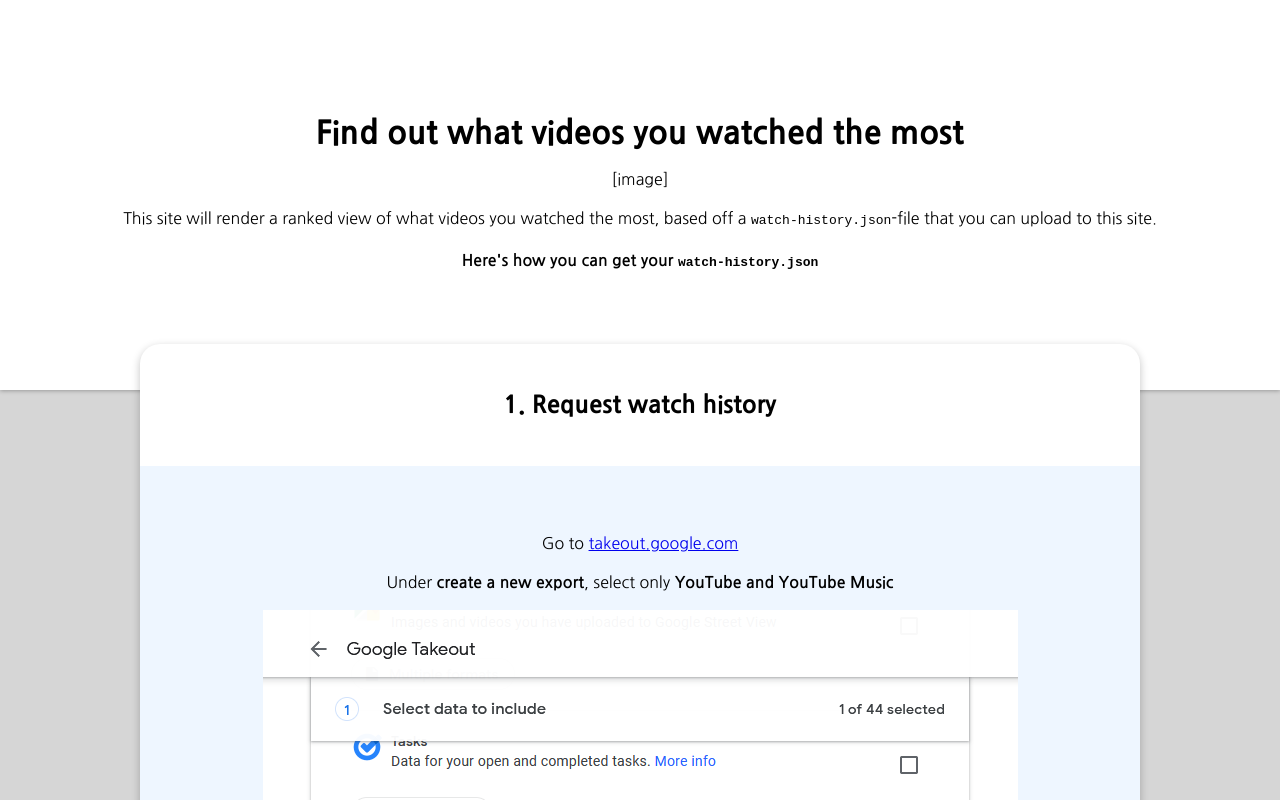
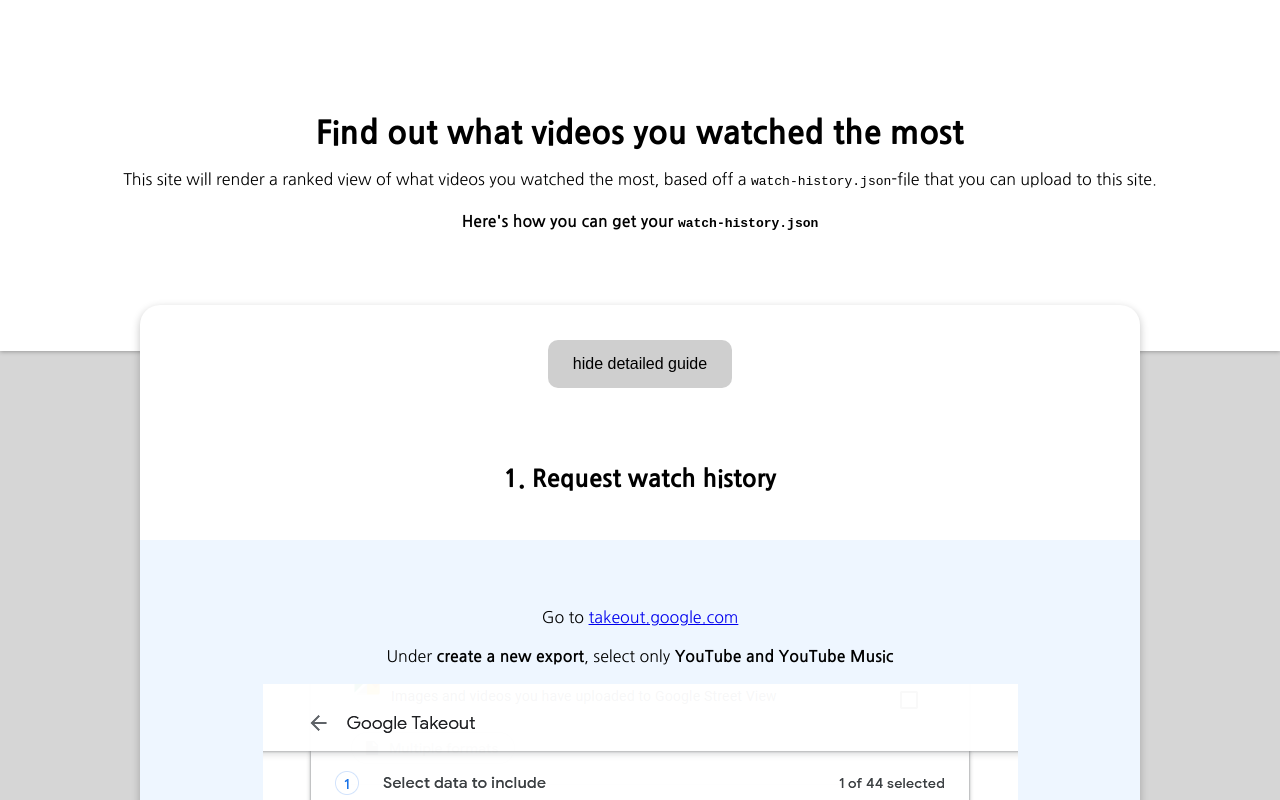
Before and after one commit to paalss/youtube-wrapped, a React (Create React App) app: page / in a window 1280 px wide. Shown: the top 800 px of the page. Built offline with nearby package versions, Linux system fonts and the light colour scheme.

Commit message:
add expand/collapse button for detailed guide, set load amount to 10. other stuff

```diff
--- a/src/App.css
+++ b/src/App.css
@@ -54,6 +54,11 @@ label {
   cursor: pointer;
 }
 
+button.gray {
+  color: #000;
+  background-color: #cfcfcf;
+}
+
 label {
   display: block;
 }
--- a/src/components/common/list/list.js
+++ b/src/components/common/list/list.js
@@ -89,7 +89,7 @@ const removeUnvantedInfo = (data) => {
 
 const List = ({ data: videoList, onUpload }) => {
   const [chosenYear, setChosenYear] = useState(2021);
-  const [loadAmount, setLoadAmount] = useState(5);
+  const [loadAmount, setLoadAmount] = useState(10);
   const [chosenType, setChosenType] = useState("channel");
 
   let years, thisYearList;
@@ -136,12 +136,12 @@ const List = ({ data: videoList, onUpload }) => {
               onChange={setTypeHandler}
               value={chosenType}
             >
-              <option value="video">video</option>
-              <option value="channel">channel</option>
+              <option value="video">videos</option>
+              <option value="channel">channels</option>
             </select>
           </h1>
           <h2>
-            Year{" "}
+            of year{" "}
             <select
               name="year"
               id="yearSelect"
--- a/src/components/common/uploadPage/uploadPage.js
+++ b/src/components/common/uploadPage/uploadPage.js
@@ -6,16 +6,19 @@ import mailImg from "../../../img/guide/mail.png";
 import fileformatDefaultImg from "../../../img/guide/fileformat-default2.png";
 import contentImg from "../../../img/guide/content.png";
 
+// import appImg from "../../../img/commits/8.png";
+
 import classes from "./uploadPage.module.css";
 
 import GuideFolderStructure from "../guideFolderStructure";
+import { useState } from "react";
 
 const UploadPage = ({ onUpload }) => {
+  const [showGuide, setShowGuide] = useState(true);
   return (
     <div className="App center">
       <header>
         <h1>Find out what videos you watched the most</h1>
-        [image]
         <p>
           This site will render a ranked view of what videos you watched the
           most, based off a <code>watch-history.json</code>-file that you can
@@ -28,10 +31,16 @@ const UploadPage = ({ onUpload }) => {
         </p>
       </header>
       <Overlay>
+        <button className="gray" onClick={() => setShowGuide((current) => !current)}>
+          {showGuide ? "hide" : "show"} detailed guide
+        </button>
+        {showGuide && (
+          <div>
             <h2>1. Request watch history</h2>
             <div className={classes.box}>
               <p>
-            Go to <a href="https://takeout.google.com/">takeout.google.com</a>
+                Go to{" "}
+                <a href="https://takeout.google.com/">takeout.google.com</a>
               </p>
               <p>
                 Under <b>create a new export</b>, select only{" "}
@@ -53,8 +62,8 @@ const UploadPage = ({ onUpload }) => {
             </div>
             <div className={classes.box}>
               <p>
-            Optional: Since your history is the only thing we need, you can also
-            turn off out all the other export options. Click{" "}
+                Optional: Since your history is the only thing we need, you can
+                also turn off out all the other export options. Click{" "}
                 <b>All YouTube data included</b> button and{" "}
                 <b>unselect everything but history</b> and click OK
               </p>
@@ -66,22 +75,22 @@ const UploadPage = ({ onUpload }) => {
                 Click <b>Next step</b>.
               </p>
               <p>
-            In a few hours or days Google Takeout will send you a mail where you
-            can download your files
+                In a few hours or days Google Takeout will send you a mail where
+                you can download your files
               </p>
             </div>
             <h2>2. Download files</h2>
             <div className={classes.box}>
               <p>
-            Once you've got the mail from <b>Google Takeout</b>, you can click{" "}
-            <b>Download your files</b>
+                Once you've got the mail from <b>Google Takeout</b>, you can
+                click <b>Download your files</b>
               </p>
               <img src={mailImg} alt="mail from google" />
             </div>
             <div className={classes.box}>
               <p>
-            This will take you to a new page and start downloading a compressed
-            folder.
+                This will take you to a new page and start downloading a
+                compressed folder.
               </p>
               <p>
                 <b>Extract/unzip</b> the compressed folder named <b>Takeout</b>.
@@ -89,6 +98,8 @@ const UploadPage = ({ onUpload }) => {
               <GuideFolderStructure />
             </div>
             <h2>3. Upload file to this site</h2>
+          </div>
+        )}
         <div className={classes.box}>
           <h2>Upload</h2>
           <UploadBtn onClick={onUpload}>Upload watch-history.json</UploadBtn>
```
Also changed, not shown: src/img/commits/8.png (added), 1 other file (tests, documents, lock files or other folders). Lines whose indentation alone changed are shown as unchanged.
